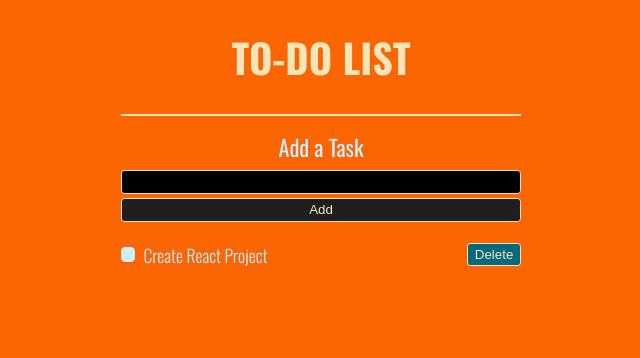
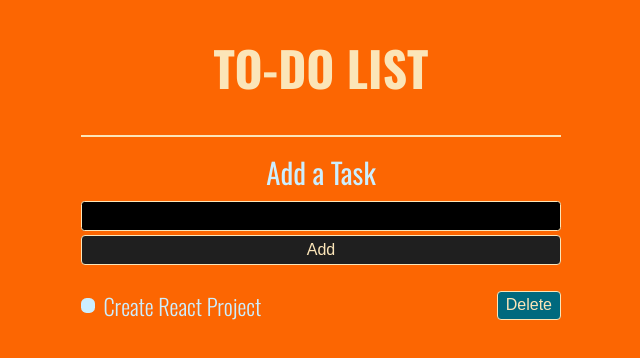
Before and after one commit to Hailex798/TO-DO-LIST, a React (Vite) app: page / in a window 1280 px wide. Shown: the top 358 px of the page, without its empty margins (319-959 px from the left). Built offline with nearby package versions, Linux system fonts and the light colour scheme.

Commit message:
Magnified the zoom styles

```diff
--- a/src/style.css
+++ b/src/style.css
@@ -8,7 +8,7 @@
 body {
   background: #fc6602;
   color: hsl(200, 100%, 90%);
-  max-width: 400px;
+  max-width: 480px;
   /* padding: 1rem; */
   margin: 0 auto;
 }
@@ -16,7 +16,7 @@ body {
   font-family: 'Oswald', sans-serif;
   text-align: center;
   color: #fbe5b8;
-  font-size: 2.5em;
+  font-size: 3em;
 }
 .nav hr{
   border: 1px solid #fbe5b8;
@@ -38,9 +38,10 @@ body {
   background: #1f1f1f;
   border: 1px solid #fbe5b8;
   color: #fbe5b8;
-  padding: 0.25em 0.5em;
+  padding: 0.30em 0.5em;
   border-radius: 0.25em;
   cursor: pointer;
+  font-size: 1em;
   outline: none;
 }
 
@@ -65,13 +66,13 @@ body {
   border: 1px solid #fbe5b8;
   background: hsl(0, 0%, 0%);
   border-radius: 0.25em;
-  padding: 0.25em 0.5em;
+  padding: 0.5em 0.5em;
   margin-bottom: 2px;
   color: hsl(200, 100%, 90%);
 }
 .new-item-form label{
   text-align: center;
-  font-size: 1.4em;
+  font-size: 1.8em;
   font-family: 'Oswald', sans-serif;
   font-weight: 400;
   margin: 6px 0;
@@ -129,7 +130,7 @@ body {
 .list li label{
   font-family: 'Oswald', sans-serif;
   font-weight: 300;
-  font-size: 1.1em;
+  font-size: 1.4em;
 }
 
 .list li label::before {
```
